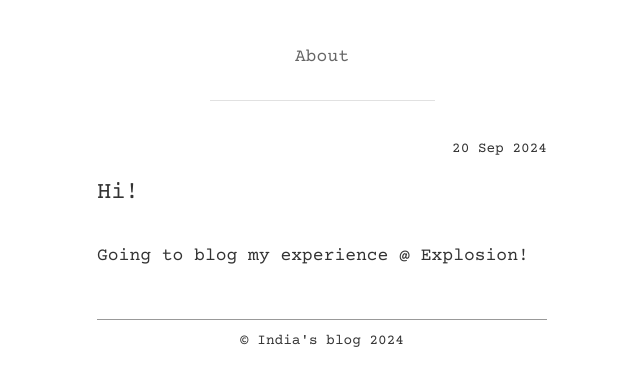
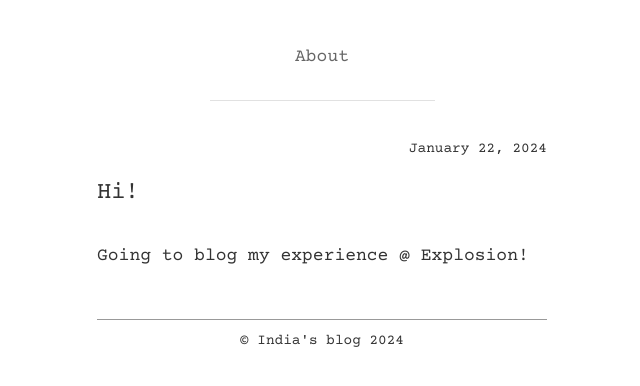
Before and after one commit to india-kerle/india-kerle.github.io, a Jekyll site: the page built from index.md, in a window 1280 px wide. Shown: the top 386 px of the page, without its empty margins (318-958 px from the left). Built offline with Jekyll 4.4.1, drawn with Linux system fonts in a browser that asks for light colours.

Commit message:
fix dates

```diff
--- a/_layouts/default.html
+++ b/_layouts/default.html
@@ -11,7 +11,7 @@
 
       {% for post in site.posts limit:1 %}
           <div class="row" style="text-align:right; margin-bottom:3%;">
-            <small>{{ post.date | date_to_string }}</small>
+            <small>{{ site.time | date: "%B %d, %Y" }}</small>
           </div>
           <div class="row" style="margin-bottom:3%;">
             <h5>{{ post.title }}</h5>
--- a/_layouts/post.html
+++ b/_layouts/post.html
@@ -12,7 +12,7 @@
       <div class="row" style="margin-top: 10%">
 
         <div class="row" style="text-align:right; margin-bottom:3%;">
-          <small>{{ page.date | date_to_string }}</small>
+          <small>{{ site.time | date: "%B %d, %Y" }}</small>
         </div>
 
         <div class="row" style="margin-bottom:3%;">
```
